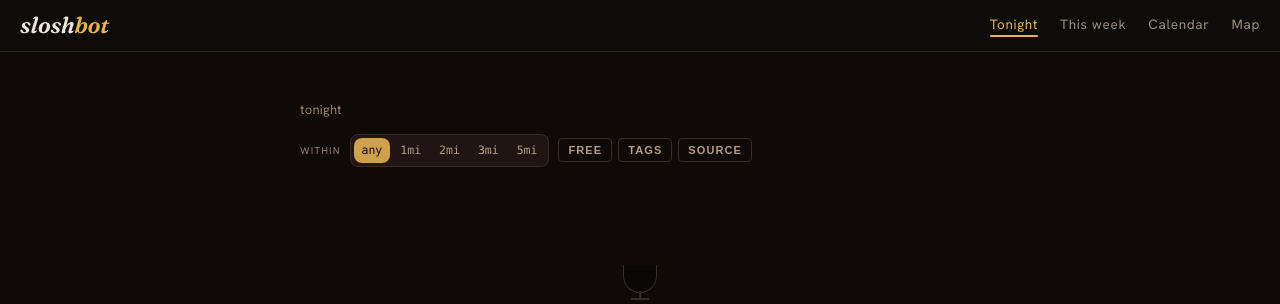
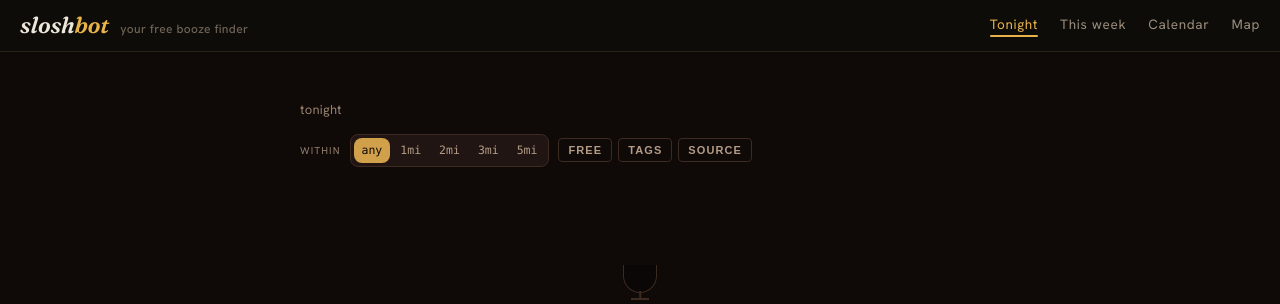
Before and after one commit to kingeryzach2002/sloshbot, a FastAPI app: page / in a window 1280 px wide. Shown: the top 304 px of the page. Run offline with FastAPI, Linux system fonts and the light colour scheme; data that the repository does not hold is empty.

Commit message:
Add "your free booze finder" tagline beside the wordmark
Quiet sans tagline (Hanken, --faint) baseline-aligned next to the
serif wordmark, grouped so the header's space-between keeps them
together; hidden under 560px so it never crowds the nav. Applied to
the shared header (_components.html, used by home/week/calendar) and
map.html's own .site-header.

Co-Authored-By: Claude Opus 4.8 (1M context) <noreply@anthropic.com>

```diff
--- a/app/templates/_components.html
+++ b/app/templates/_components.html
@@ -33,9 +33,18 @@
         height: var(--hdr-h); padding: 0 20px;
         display: flex; align-items: center; justify-content: space-between; gap: 24px;
         background: var(--bg); border-bottom: 1px solid var(--line); }
+  /* wordmark + tagline sit together as one unit on the left; wrapping them
+     keeps the header's space-between from flinging the tagline to the middle */
+  header .brand { display: flex; align-items: baseline; gap: 11px; min-width: 0; }
   header h1.wordmark { font-family: var(--serif); font-style: italic; font-weight: 600;
         font-size: 23px; line-height: 1; margin: 0; color: var(--text); }
   header h1.wordmark .tip { color: var(--gold); }
+  /* quiet sans tagline — the wordmark stays the loud element; this is a
+     supporting line, muted like the nav/labels. Hidden on narrow screens so
+     it never crowds the nav. */
+  header .brand-tag { font-family: var(--sans); font-size: 12px; font-weight: 500;
+        letter-spacing: 0.03em; color: var(--faint); white-space: nowrap; }
+  @media (max-width: 560px) { header .brand-tag { display: none; } }
 
   header nav { display: flex; align-items: center; gap: 22px; }
   header nav a { position: relative; color: var(--muted); text-decoration: none;
--- a/app/templates/calendar.html
+++ b/app/templates/calendar.html
@@ -250,7 +250,10 @@
 </head>
 <body>
   <header>
-    <h1 class="wordmark">slosh<span class="tip">bot</span></h1>
+    <div class="brand">
+      <h1 class="wordmark">slosh<span class="tip">bot</span></h1>
+      <span class="brand-tag">your free booze finder</span>
+    </div>
     <nav>
       <a href="/">Tonight</a>
       <a href="/week">This week</a>
--- a/app/templates/home.html
+++ b/app/templates/home.html
@@ -207,7 +207,10 @@
 </head>
 <body>
   <header>
-    <h1 class="wordmark">slosh<span class="tip">bot</span></h1>
+    <div class="brand">
+      <h1 class="wordmark">slosh<span class="tip">bot</span></h1>
+      <span class="brand-tag">your free booze finder</span>
+    </div>
     <nav>
       <a href="/" class="active">Tonight</a>
       <a href="/week">This week</a>
--- a/app/templates/week.html
+++ b/app/templates/week.html
@@ -248,7 +248,10 @@
 </head>
 <body>
   <header>
-    <h1 class="wordmark">slosh<span class="tip">bot</span></h1>
+    <div class="brand">
+      <h1 class="wordmark">slosh<span class="tip">bot</span></h1>
+      <span class="brand-tag">your free booze finder</span>
+    </div>
     <nav>
       <a href="/">Tonight</a>
       <a href="/week" class="{{ 'active' if view == 'week' else '' }}">This week</a>
```
Also changed, not shown: app/templates/map.html (+8 -1 lines).
